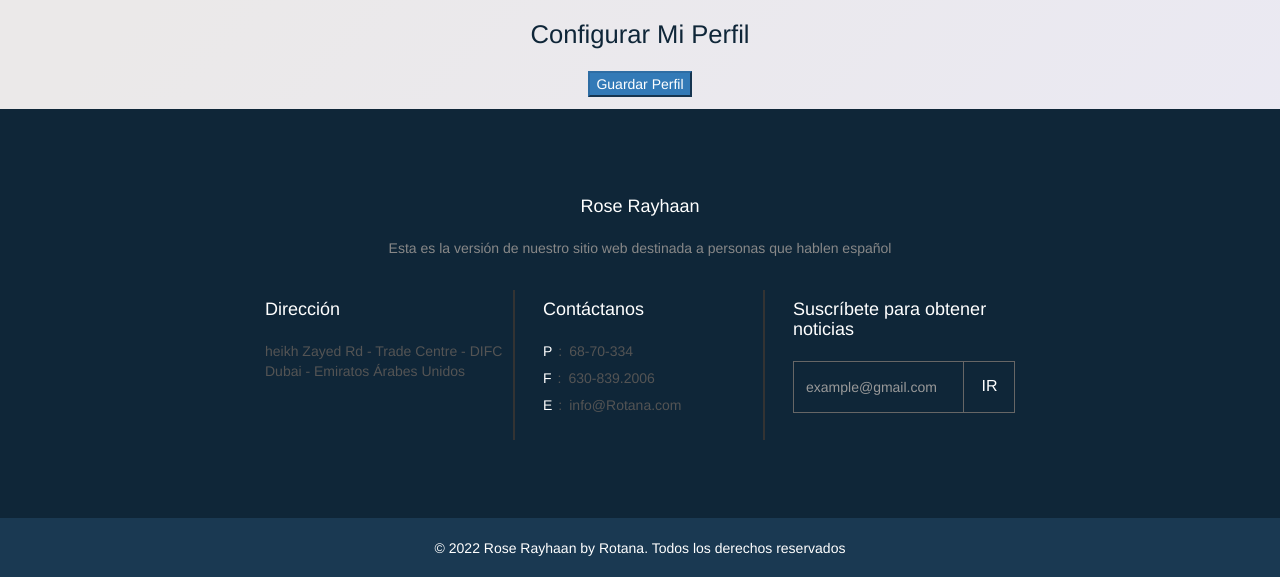
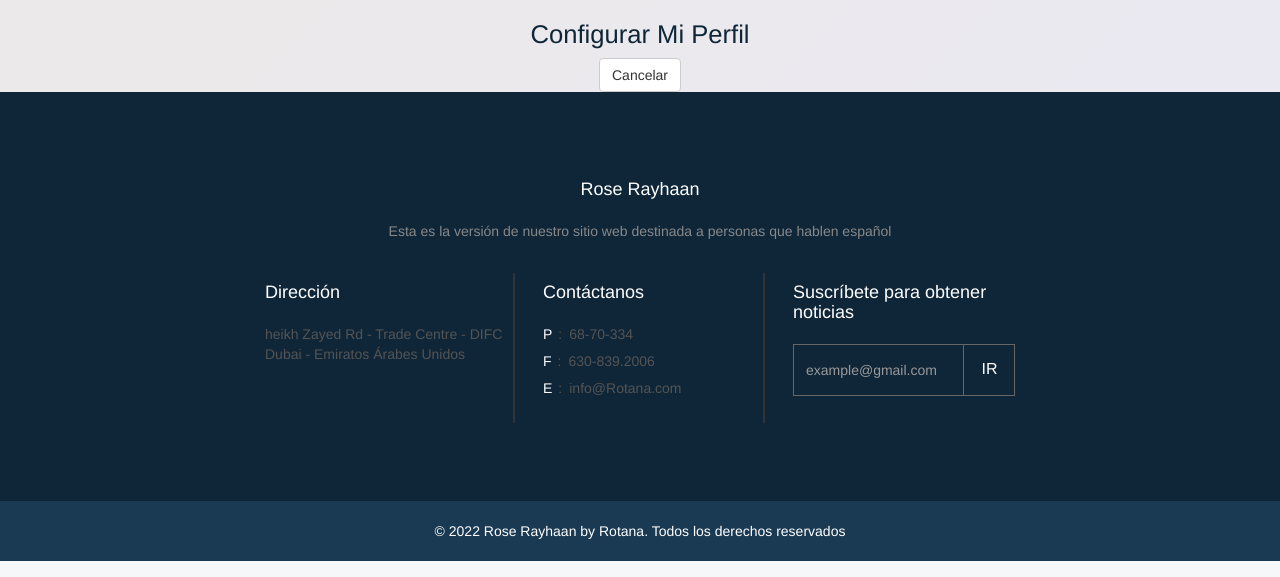
Before and after one commit to afnoob/Proyecto_ciclo3, a Flask app: page /perfil in a window 1280 px wide. Shown: the part 60-637 px from the top of the page. Run offline with Flask 2, Linux system fonts and the light colour scheme; the visitor is signed in with stand-in values (Sample User, id 1); some libraries are stand-ins or nearby versions.

Commit message:
Conectar Mi perfil con la tabla users, errores en flash messages y en boton cancelar

```diff
--- a/app.py
+++ b/app.py
@@ -413,21 +413,45 @@
         return redirect('/habitaciones')
 
 
-@app.route('/perfil')
+@app.route('/perfil', methods=["POST", "GET"])
 def perfil():
-    if 'user' in session:
+    if 'user' in session  and request.method == "GET":
         sqlconnection = sqlite3.Connection("Rose.db")
         cursor = sqlconnection.cursor()
         query1 = "SELECT * FROM User WHERE Correo='{c}'".format(c=session['user'])
         cursor.execute(query1)
         user_data = cursor.fetchall()
         return render_template('Mi_perfil.html', users=user_data)
+    if 'user' in session  and request.method == "POST":
+        try:
+            nombre = request.form['nombre']
+            apellido = request.form['apellido']
+            cedula = request.form['cedula']
+            edad = request.form['edad']
+            ciudad = request.form['ciudad']
+            telefono = request.form['telefono']
+            clave = generate_password_hash(request.form['contrasena'], method="sha256")
+            sqlconnection = sqlite3.Connection("Rose.db")
+            cursor = sqlconnection.cursor()
+            try:
+                query2 = "UPDATE User SET Nombre = '{n}', Apellido = '{a}', Edad = {e}, Ciudad = '{ci}', Telefono ={t}, Contraseña='{cl}' WHERE Cedula = {c}".format(n=nombre, a=apellido, c=cedula, e=edad, ci=ciudad, t=telefono, cl=clave)
+                cursor.execute(query2)
+                sqlconnection.commit()
+                flash("!Usuario editado con éxito")
+                return redirect('/inicio')
+            except:
+                flash("¡Error! !Los campos Cédula, Edad y Teléfono deben ser numéricos")
+                return redirect('/inicio')
+        except:
+            flash("¡Error al momento de actualizar el usuario")
+            return redirect('/inicio')
+
     else:
         return "No tiene permisos para acceder a la página"
 
 @app.route('/lista-habitaciones')
 def lista():
-    if 'user' in session:
+    if 'user' in session :
         sqlconnection = sqlite3.Connection("Rose.db")
         cursor = sqlconnection.cursor()
         query1 = "SELECT * FROM User WHERE Correo='{c}'".format(c=session['user'])
--- a/templates/Mi_perfil.html
+++ b/templates/Mi_perfil.html
@@ -44,8 +44,8 @@
     <h1 class="first-title-profile"> Configurar Mi Perfil</h1>
 
     {% for user in users %}
+        <form action='/perfil' method="post">
             <div class="container rounded bg-white mt-3 mb-3 ">
-
                 <div class="row mt-3">
                     <div class="col-md-6"> <label class="labels">Nombre</label><input type="text" class="form-control"
                             value= {{ user[1] }} name="nombre" required ></div>
@@ -57,7 +57,7 @@
                     <div class="col-md-6"> <label class="labels">Teléfono </label><input type="text" class="form-control"
                             value={{ user[6] }} name="telefono" required ></div>
                     <div class="col-md-6"> <label class="labels">Cédula</label><input type="text" class="form-control"
-                        value={{ user[3] }} name="id" required ></div>
+                            value={{ user[3] }} name="cedula" readonly="readonly"></div>
                 </div>
 
                 <div class="row mt-3">
@@ -72,18 +72,28 @@
 
                 <div class="row mt-3">
                     <div class="col-md-6"><label class="labels">Correo electrónico</label><input type="email"
-                        class="form-control" value={{ user[7] }} name="correo" required ></div>
-                <div class="col-md-6"><label class="labels">Contraseña</label><input type="password" class="form-control"
-                        value={{ user[8] }} name="contrasena" required ></div>
+                            class="form-control" value={{ user[7] }} name="correo" readonly="readonly"></div>
+                    <div class="col-md-6"><label class="labels">Contraseña</label><input type="text" class="form-control"
+                            value="" name="contrasena" required ></div>
                 </div>
 
             </div>
+                <div class=" text-center">
+                <button class="btn-guardar btn-primary profile-button" type="submit">Guardar Perfil</button>
+            </div>
+        </form>
     {% endfor %}
 
+    <div class=" text-center">
+        <form action="/inicio" method='post'>
+            <div>
+                <input type="submit" class="btn btn-default" value="Cancelar">
+            </div>
+        </form>
+    </div>
 
-    <div class=" text-center">
-        <button class="btn-guardar btn-primary profile-button" type="button">Guardar Perfil</button>
-    </div>
+
+
     <footer id="footer-Section">
         <div class="footer-top-layout">
             <div class="container">
```
Also changed, not shown: Rose.db. Lines whose indentation alone changed are shown as unchanged.
